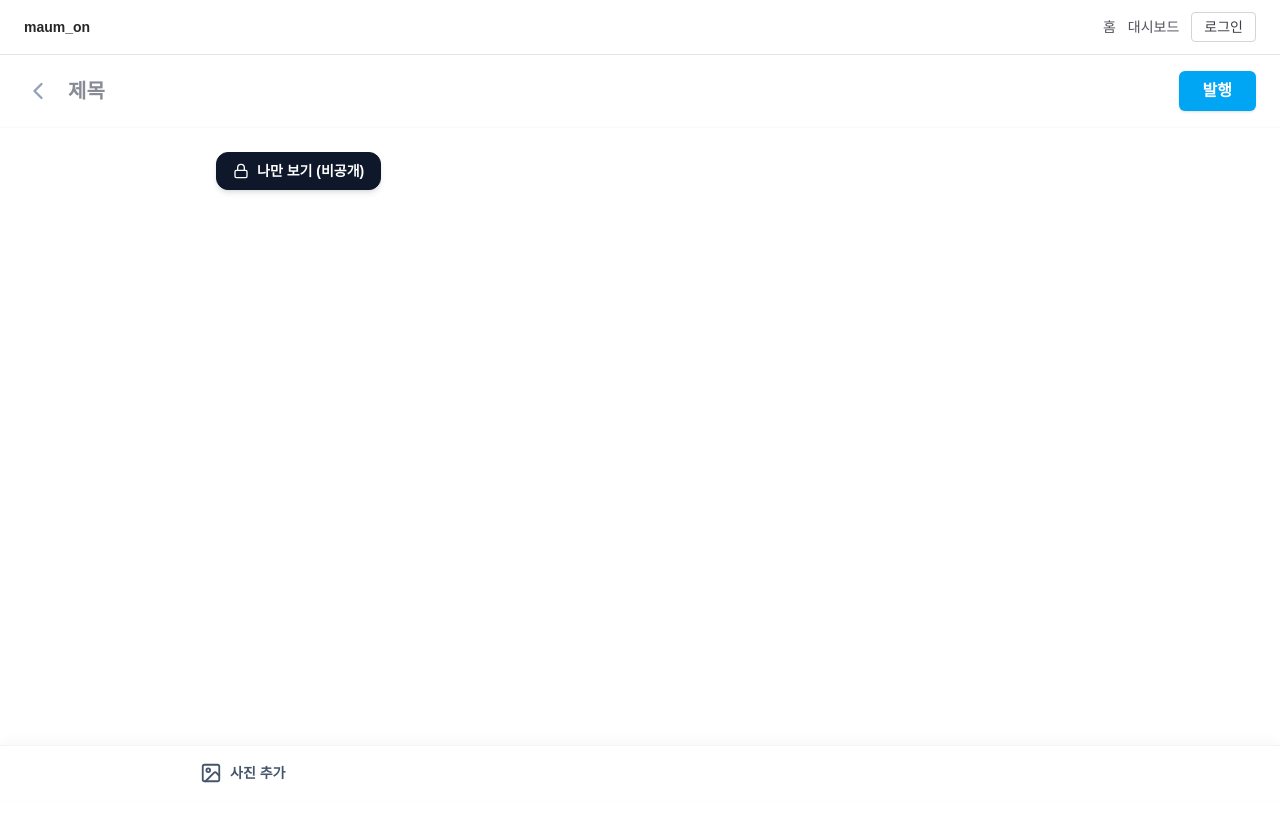
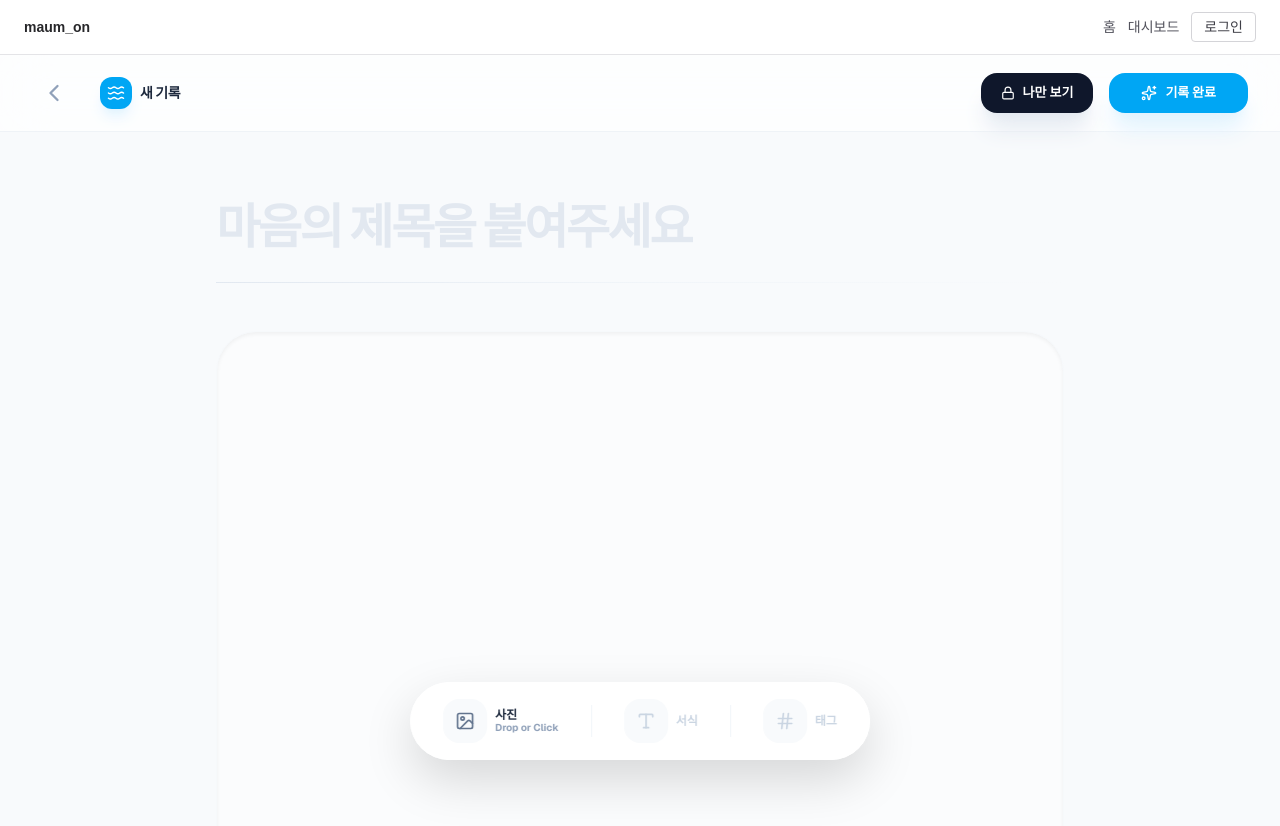
Before and after one commit to prgrms-be-devcourse/NBE8-10-final-Team05, a Next.js app in the folder front/: page /diaries/write in a window 1280 px wide. Shown: the top 826 px of the page. Built offline with nearby package versions, Linux system fonts and the light colour scheme; no server answers.

Commit message:
Refactor:#59 Diary 도메인으로부터 이미지 분리

```diff
--- a/front/src/app/diaries/write/page.tsx
+++ b/front/src/app/diaries/write/page.tsx
@@ -1,44 +1,83 @@
 "use client";
 
 import React, { useState, useRef, useEffect } from "react";
+
 import { useRouter } from "next/navigation";
-import { ChevronLeft, ImageIcon, Loader2, Lock, Globe } from "lucide-react";
+
+import {
+  ChevronLeft,
+  ImageIcon,
+  Loader2,
+  Lock,
+  Globe,
+  Type,
+  Hash,
+  Waves,
+  Sparkles,
+  X,
+} from "lucide-react";
+
 import { requestData } from "@/lib/api/http-client";
+
+import { restoreSession } from "@/lib/auth/auth-service";
+
+interface FileWithId {
+  id: string;
+
+  file: File;
+}
 
 export default function DiaryWritePage() {
   const router = useRouter();
+
   const editorRef = useRef<HTMLDivElement>(null);
+
   const [title, setTitle] = useState("");
+
   const [isPrivate, setIsPrivate] = useState(true);
+
   const [isSubmitting, setIsSubmitting] = useState(false);
 
-  // 🔹 백엔드 리소스 도메인 설정
-  const BACKEND_URL = "http://localhost:8080";
+  const [isUploading, setIsUploading] = useState(false);
+
+  const BACKEND_URL =
+    process.env.NEXT_PUBLIC_API_BASE_URL ?? "http://localhost:8080";
+
+  // 드래그 가이드 상태
 
   const [dropIndicator, setDropIndicator] = useState({
     top: 0,
+
     left: 0,
+
     height: 0,
+
     visible: false,
   });
+
   const [dropTarget, setDropTarget] = useState<{
     node: Node | null;
+
     offset: "before" | "after";
   }>({
     node: null,
+
     offset: "after",
   });
 
   useEffect(() => {
+    restoreSession();
+
     if (editorRef.current && editorRef.current.innerHTML === "") {
       editorRef.current.innerHTML = "<p><br></p>";
     }
-    editorRef.current?.focus();
   }, []);
 
   const optimizeEmptyLines = () => {
     if (!editorRef.current) return;
+
     const children = Array.from(editorRef.current.children);
+
     children.forEach((child, index) => {
       if (
         child.tagName === "P" &&
@@ -51,34 +90,17 @@ export default function DiaryWritePage() {
     });
   };
 
-  // 🖼️ [추가] 이미지 서버 업로드 처리
-  const uploadImageToServer = async (file: File): Promise<string | null> => {
-    const formData = new FormData();
-    formData.append("image", file); // ImageController의 @RequestParam("image")와 매칭
-
-    try {
-      const response = await requestData<any>("/api/v1/images/upload", {
-        method: "POST",
-        body: formData,
-      });
-
-      if (response?.data?.imageUrl) {
-        return response.data.imageUrl; // 서버에서 온 /gen/... 경로 반환
-      }
-      return null;
-    } catch (error) {
-      console.error("이미지 업로드 실패:", error);
-      return null;
-    }
-  };
-
   const executeInsert = (
     element: HTMLElement,
+
     targetNode: Node | null,
+
     offset: "before" | "after",
   ) => {
     if (!editorRef.current) return;
+
     const parent = editorRef.current;
+
     const actualTarget =
       targetNode && parent.contains(targetNode) ? targetNode : null;
 
@@ -90,78 +112,148 @@ export default function DiaryWritePage() {
     }
 
     const nextEl = element.nextElementSibling;
+
     if (!nextEl || nextEl.tagName !== "P" || nextEl.innerHTML !== "<br>") {
       const p = document.createElement("p");
+
       p.innerHTML = "<br>";
+
       element.after(p);
     }
+
     setTimeout(optimizeEmptyLines, 10);
   };
 
-  // 🖼️ [수정] URL 기반으로 Figure 생성
-  const createFigure = (imageUrl: string) => {
+  const createFigure = (url: string, fileId: string) => {
     const figure = document.createElement("figure");
-    figure.id = `img-${Date.now()}`;
+
+    figure.id = fileId;
+
     figure.contentEditable = "false";
-    figure.draggable = true;
+
     figure.className =
-      "relative my-4 mx-auto w-fit group cursor-move select-none";
-
-    // 에디터 노출을 위해 도메인 결합
-    const fullUrl = `${BACKEND_URL}${imageUrl}`;
+      "relative my-10 mx-auto w-full max-w-[90%] group cursor-default select-none animate-in fade-in zoom-in duration-500";
 
     figure.innerHTML = `
-      <img src="${fullUrl}" class="max-w-full rounded-xl shadow-sm border border-slate-100 block pointer-events-none">
-      <button type="button" class="remove-btn absolute -top-2 -right-2 bg-red-500 text-white rounded-full p-1 opacity-0 group-hover:opacity-100 transition-all shadow-md">
-        <svg width="16" height="16" viewBox="0 0 24 24" fill="none" stroke="currentColor" stroke-width="2.5"><line x1="18" y1="6" x2="6" y2="18"></line><line x1="6" y1="6" x2="18" y2="18"></line></svg>
+
+      <div class="relative overflow-hidden rounded-[2rem] shadow-2xl shadow-slate-200 border border-white">
+
+        <img src="${url}" class="w-full h-auto block transition-transform duration-700 group-hover:scale-[1.03]">
+
+        <div class="absolute inset-0 bg-black/5 group-hover:bg-transparent transition-colors duration-500"></div>
+
+      </div>
+
+      <button type="button" class="remove-btn absolute -top-3 -right-3 bg-white text-rose-500 rounded-2xl w-10 h-10 flex items-center justify-center opacity-0 group-hover:opacity-100 transition-all shadow-xl hover:bg-rose-50 hover:scale-110 active:scale-90 border border-rose-100">
+
+        <svg width="20" height="20" viewBox="0 0 24 24" fill="none" stroke="currentColor" stroke-width="3" stroke-linecap="round" stroke-linejoin="round"><line x1="18" y1="6" x2="6" y2="18"></line><line x1="6" y1="6" x2="18" y2="18"></line></svg>
+
       </button>
+
     `;
-    figure.querySelector(".remove-btn")?.addEventListener("click", () => {
+
+    figure.querySelector(".remove-btn")?.addEventListener("click", (e) => {
+      e.stopPropagation();
+
       figure.remove();
+
       optimizeEmptyLines();
     });
+
     return figure;
   };
 
-  // 🚀 [추가] 파일들을 서버에 올리고 에디터에 삽입하는 통합 로직
-  const handleFileUploads = async (
-    files: File[],
-    customTarget: Node | null = null,
-    customOffset: "before" | "after" = "after",
-  ) => {
+  const handleImageFiles = async (files: File[]) => {
+    setIsUploading(true);
+
     for (const file of files) {
       if (!file.type.startsWith("image/")) continue;
 
-      const serverImageUrl = await uploadImageToServer(file);
-      if (serverImageUrl) {
-        const figure = createFigure(serverImageUrl);
-        executeInsert(figure, customTarget || dropTarget.node, customOffset);
+      const formData = new FormData();
+
+      formData.append("image", file);
+
+      try {
+        const response = await requestData<any>("/api/v1/images/upload", {
+          method: "POST",
+
+          body: formData,
+        });
+
+        const relativeUrl =
+          response?.imageUrl || response?.data?.imageUrl || response;
+
+        const fullUrl = relativeUrl.startsWith("http")
+          ? relativeUrl
+          : `${BACKEND_URL}${relativeUrl}`;
+
+        const fileId = `img-${Date.now()}`;
+
+        const figure = createFigure(fullUrl, fileId);
+
+        executeInsert(figure, dropTarget.node, dropTarget.offset);
+      } catch (error: any) {
+        alert(`이미지 업로드 실패: ${file.name}`);
       }
     }
+
+    setIsUploading(false);
+  };
+
+  // [수정] 드래그 시작 시 figure ID를 확실하게 잡도록 개선
+
+  const handleDragStart = (e: React.DragEvent) => {
+    const target = e.target as HTMLElement;
+
+    const figure = target.closest("figure");
+
+    if (figure) {
+      e.dataTransfer.setData("dragged-id", figure.id);
+
+      e.dataTransfer.effectAllowed = "move";
+
+      // 드래그 중인 요소 시각적 피드백
+
+      setTimeout(() => figure.classList.add("opacity-40"), 0);
+    }
+  };
+
+  const handleDragEnd = (e: React.DragEvent) => {
+    const target = e.target as HTMLElement;
+
+    const figure = target.closest("figure");
+
+    if (figure) figure.classList.remove("opacity-40");
   };
 
   const handleDragOver = (e: React.DragEvent) => {
     e.preventDefault();
-    e.stopPropagation();
+
     if (!editorRef.current) return;
 
     const target = document.elementFromPoint(
       e.clientX,
+
       e.clientY,
     ) as HTMLElement;
+
     const block = target?.closest(".editor-area > *") as HTMLElement;
 
     if (block && editorRef.current.contains(block)) {
       const rect = block.getBoundingClientRect();
+
       const isBefore = e.clientY - rect.top < rect.height / 2;
+
       setDropIndicator({
         top: rect.top + window.scrollY,
-        left: isBefore
-          ? rect.left + window.scrollX - 2
-          : rect.right + window.scrollX - 2,
+
+        left: block.offsetLeft - 8,
+
         height: rect.height,
+
         visible: true,
       });
+
       setDropTarget({ node: block, offset: isBefore ? "before" : "after" });
     } else {
       setDropIndicator((prev) => ({ ...prev, visible: false }));
@@ -170,129 +262,184 @@ export default function DiaryWritePage() {
 
   const handleDrop = (e: React.DragEvent) => {
     e.preventDefault();
-    e.stopPropagation();
+
     setDropIndicator((prev) => ({ ...prev, visible: false }));
 
     const draggedId = e.dataTransfer.getData("dragged-id");
+
     const files = Array.from(e.dataTransfer.files);
 
     if (draggedId) {
       const element = document.getElementById(draggedId);
+
       if (element && element !== dropTarget.node) {
         executeInsert(element, dropTarget.node, dropTarget.offset);
       }
     } else if (files.length > 0) {
-      handleFileUploads(files);
+      handleImageFiles(files);
     }
   };
 
   const handleSubmit = async () => {
-    if (!title.trim()) return alert("제목을 입력하세요.");
+    if (!title.trim()) return alert("제목을 적어주세요.");
 
-    // 💡 저장 시에는 BACKEND_URL을 제거하고 상대 경로(/gen/...)만 남깁니다.
-    let content = editorRef.current?.innerHTML || "";
-    content = content.replace(new RegExp(BACKEND_URL, "g"), "");
+    const content = editorRef.current?.innerHTML || "";
 
     setIsSubmitting(true);
+
     try {
       const formData = new FormData();
+
+      const diaryData = { title, content, categoryName: "일상", isPrivate };
+
       formData.append(
         "data",
-        new Blob(
-          [JSON.stringify({ title, content, categoryName: "일상", isPrivate })],
-          { type: "application/json" },
-        ),
+
+        new Blob([JSON.stringify(diaryData)], { type: "application/json" }),
       );
+
       await requestData("/api/v1/diaries", { method: "POST", body: formData });
+
       router.push("/diaries");
     } catch (error) {
-      alert("저장 실패");
+      alert("저장하지 못했습니다.");
     } finally {
       setIsSubmitting(false);
     }
   };
 
   return (
-    <div
-      className="min-h-screen bg-white text-slate-900 pb-24"
-      onDragOver={(e) => e.preventDefault()}
-      onDrop={(e) => e.preventDefault()}
-    >
+    <div className="min-h-screen bg-[#F8FAFC] text-slate-900 pb-40 font-sans selection:bg-sky-100">
+      {/* 커스텀 드래그 인디케이터 */}
+
       {dropIndicator.visible && (
         <div
-          className="fixed w-[3px] bg-sky-400 z-[150] pointer-events-none shadow-[0_0_8px_rgba(56,189,248,0.5)]"
+          className="fixed w-[4px] bg-sky-500 z-[150] pointer-events-none rounded-full animate-pulse shadow-[0_0_15px_rgba(14,165,233,0.8)]"
           style={{
             top: dropIndicator.top,
+
             left: dropIndicator.left,
+
             height: `${dropIndicator.height}px`,
           }}
         />
       )}
 
-      <header className="sticky top-0 z-[100] bg-white border-b border-slate-50 px-6 py-4 flex items-center justify-between">
-        <div className="flex items-center gap-4 flex-1">
+      {/* 상단 헤더: 몰입을 위해 더 얇고 투명하게 */}
+
+      <header className="sticky top-0 z-[100] bg-white/70 backdrop-blur-xl border-b border-slate-200/50 px-8 py-4 flex items-center justify-between">
+        <div className="flex items-center gap-6">
           <button
             onClick={() => router.back()}
-            className="text-slate-400 hover:text-slate-600 transition-colors"
+            className="group p-2 text-slate-400 hover:text-slate-800 transition-all"
           >
-            <ChevronLeft size={28} />
+            <ChevronLeft
+              size={28}
+              className="group-hover:-translate-x-1 transition-transform"
+            />
           </button>
+
+          <div className="flex items-center gap-2">
+            <div className="w-8 h-8 bg-sky-500 rounded-xl flex items-center justify-center text-white shadow-lg shadow-sky-100">
+              <Waves size={18} />
+            </div>
+
+            <span className="text-sm font-black text-slate-800 tracking-tight">
+              새 기록
+            </span>
+          </div>
+        </div>
+
+        <div className="flex items-center gap-4">
+          <button
+            onClick={() => setIsPrivate(!isPrivate)}
+            className={`flex items-center gap-2 px-5 py-2.5 rounded-2xl text-[13px] font-bold transition-all duration-300 ${
+              isPrivate
+                ? "bg-slate-900 text-white shadow-xl shadow-slate-200"
+                : "bg-white text-slate-600 border border-slate-200 hover:border-sky-300"
+            }`}
+          >
+            {isPrivate ? <Lock size={14} /> : <Globe size={14} />}
+
+            {isPrivate ? "나만 보기" : "전체 공개"}
+          </button>
+
+          <button
+            onClick={handleSubmit}
+            disabled={isSubmitting || isUploading}
+            className="relative overflow-hidden bg-sky-500 text-white px-8 py-2.5 rounded-2xl font-black text-[13px] hover:bg-sky-600 disabled:opacity-50 transition-all shadow-xl shadow-sky-100 group"
+          >
+            <span className="relative z-10 flex items-center gap-2">
+              {isSubmitting ? (
+                <Loader2 size={16} className="animate-spin" />
+              ) : (
+                <Sparkles size={16} />
+              )}
+              기록 완료
+            </span>
+          </button>
+        </div>
+      </header>
+
+      {/* 메인 에디터 섹션 */}
+
+      <main className="max-w-4xl mx-auto mt-16 px-6">
+        {/* 제목 섹션: 경계 명확화 */}
+
+        <div className="relative mb-12">
           <input
             type="text"
-            placeholder="제목"
-            className="text-xl font-bold border-none focus:ring-0 w-full outline-none"
+            placeholder="마음의 제목을 붙여주세요"
+            className="text-4xl md:text-5xl font-black border-none focus:ring-0 w-full bg-transparent outline-none placeholder:text-slate-200 text-slate-900 tracking-tighter mb-6"
             value={title}
             onChange={(e) => setTitle(e.target.value)}
           />
-        </div>
-        <button
-          onClick={handleSubmit}
-          disabled={isSubmitting}
-          className="bg-sky-500 text-white px-6 py-2 rounded-md font-bold hover:bg-sky-600 flex items-center gap-2 transition-all shadow-sm disabled:opacity-50"
-        >
-          {isSubmitting && <Loader2 size={18} className="animate-spin" />}
-          발행
-        </button>
-      </header>
 
-      <main
-        onDrop={handleDrop}
-        onDragOver={handleDragOver}
-        onDragStart={(e) => {
-          const target = e.target as HTMLElement;
-          const figure = target.closest("figure");
-          if (figure) e.dataTransfer.setData("dragged-id", figure.id);
-        }}
-        className="max-w-4xl mx-auto p-6 min-h-[700px] relative"
-      >
-        <div className="flex mb-8">
-          <button
-            type="button"
-            onClick={() => setIsPrivate(!isPrivate)}
-            className={`flex items-center gap-2 px-4 py-2 rounded-xl border text-sm font-bold transition-all duration-200 ${
-              isPrivate
-                ? "bg-slate-900 text-white border-slate-900 shadow-md"
-                : "bg-white text-slate-500 border-slate-200 hover:bg-slate-50"
-            }`}
-          >
-            {isPrivate ? <Lock size={16} /> : <Globe size={16} />}
-            {isPrivate ? "나만 보기 (비공개)" : "전체 공개 (공유)"}
-          </button>
+          {/* 제목과 본문 사이의 명확한 구분선 */}
+
+          <div className="h-[1px] w-full bg-gradient-to-r from-slate-200 via-slate-100 to-transparent" />
         </div>
 
-        <div
-          ref={editorRef}
-          contentEditable
-          suppressContentEditableWarning
-          className="w-full outline-none text-[18px] leading-[1.8] text-slate-700 editor-area"
-        />
+        <div className="relative min-h-[700px] bg-white/40 rounded-[2.5rem] p-8 md:p-12 border border-slate-100/50 shadow-inner">
+          <div
+            ref={editorRef}
+            contentEditable
+            suppressContentEditableWarning
+            onDrop={handleDrop}
+            onDragOver={handleDragOver}
+            onDragStart={handleDragStart} // 추가
+            onDragEnd={handleDragEnd} // 추가
+            className="w-full outline-none text-[20px] leading-[2.1] text-slate-700 min-h-[600px] editor-area font-medium"
+            data-placeholder="오늘의 이야기를 들려주세요..."
+          />
+        </div>
       </main>
 
-      <div className="fixed bottom-0 left-0 right-0 bg-white border-t border-slate-100 p-4 shadow-[0_-4px_12px_rgba(0,0,0,0.03)] z-50">
-        <div className="max-w-4xl mx-auto flex gap-8 px-2">
-          <label className="flex items-center gap-2 cursor-pointer text-slate-600 hover:text-sky-500 transition-colors">
-            <ImageIcon size={22} />
-            <span className="font-bold text-sm">사진 추가</span>
+      {/* 하단 플로팅 툴바: 더 미니멀하고 직관적으로 */}
+
+      <div className="fixed bottom-10 left-1/2 -translate-x-1/2 z-50">
+        <div className="bg-white/90 backdrop-blur-2xl border border-white px-8 py-4 rounded-[2.5rem] shadow-[0_20px_50px_rgba(0,0,0,0.15)] flex items-center gap-8 group transition-all hover:scale-[1.02]">
+          <label className="flex items-center gap-2 cursor-pointer group/item">
+            <div
+              className={`p-3 rounded-2xl transition-all ${isUploading ? "bg-sky-500 text-white animate-pulse" : "bg-slate-50 text-slate-500 group-hover/item:bg-sky-500 group-hover/item:text-white"}`}
+            >
+              {isUploading ? (
+                <Loader2 size={20} className="animate-spin" />
+              ) : (
+                <ImageIcon size={20} />
+              )}
+            </div>
+
+            <div className="flex flex-col">
+              <span className="font-black text-[12px] text-slate-800 leading-none mb-0.5">
+                사진
+              </span>
+
+              <span className="text-[10px] text-slate-400 font-bold leading-none">
+                Drop or Click
+              </span>
+            </div>
+
             <input
               type="file"
               multiple
@@ -300,31 +447,35 @@ export default function DiaryWritePage() {
               accept="image/*"
               onChange={(e) => {
                 const files = Array.from(e.target.files || []);
-                handleFileUploads(files, null, "after");
+
+                handleImageFiles(files);
+
                 e.target.value = "";
               }}
             />
           </label>
+
+          <div className="w-[1px] h-8 bg-slate-100" />
+
+          <button className="flex items-center gap-2 text-slate-300 cursor-not-allowed group/item">
+            <div className="p-3 rounded-2xl bg-slate-50">
+              <Type size={20} />
+            </div>
+
+            <span className="font-black text-[12px]">서식</span>
+          </button>
+
+          <div className="w-[1px] h-8 bg-slate-100" />
+
+          <button className="flex items-center gap-2 text-slate-300 cursor-not-allowed group/item">
+            <div className="p-3 rounded-2xl bg-slate-50">
+              <Hash size={20} />
+            </div>
+
+            <span className="font-black text-[12px]">태그</span>
+          </button>
         </div>
       </div>
-
-      <style jsx global>{`
-        .editor-area p {
-          margin-bottom: 1rem;
-          min-height: 1.8em;
-        }
-        .editor-area figure {
-          margin: 1.5rem 0;
-          outline: none;
-        }
-        .editor-area figure img {
-          border-radius: 12px;
-          transition: box-shadow 0.2s;
-        }
-        .editor-area figure:hover img {
-          box-shadow: 0 0 0 3px #38bdf8;
-        }
-      `}</style>
     </div>
   );
 }
```
